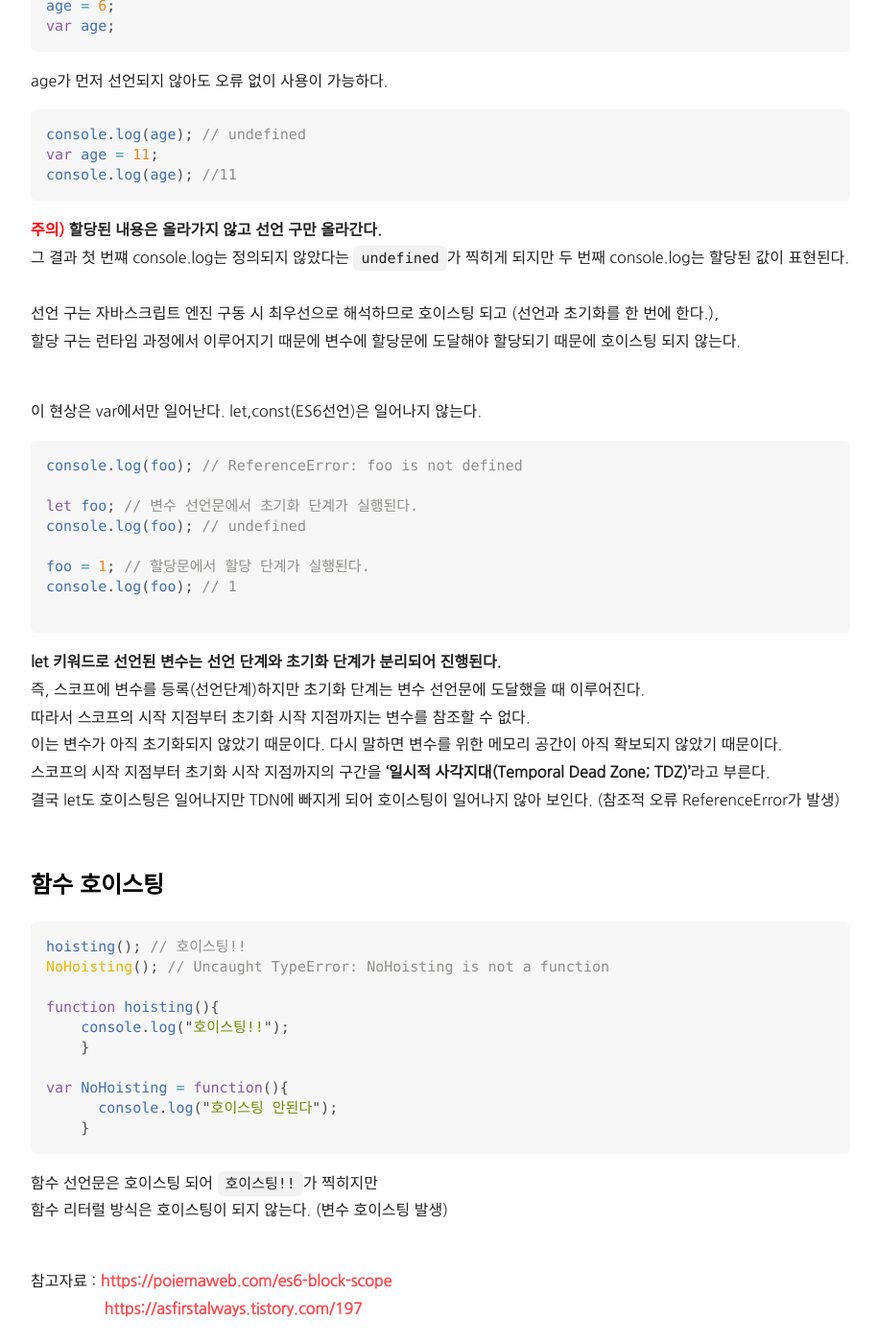
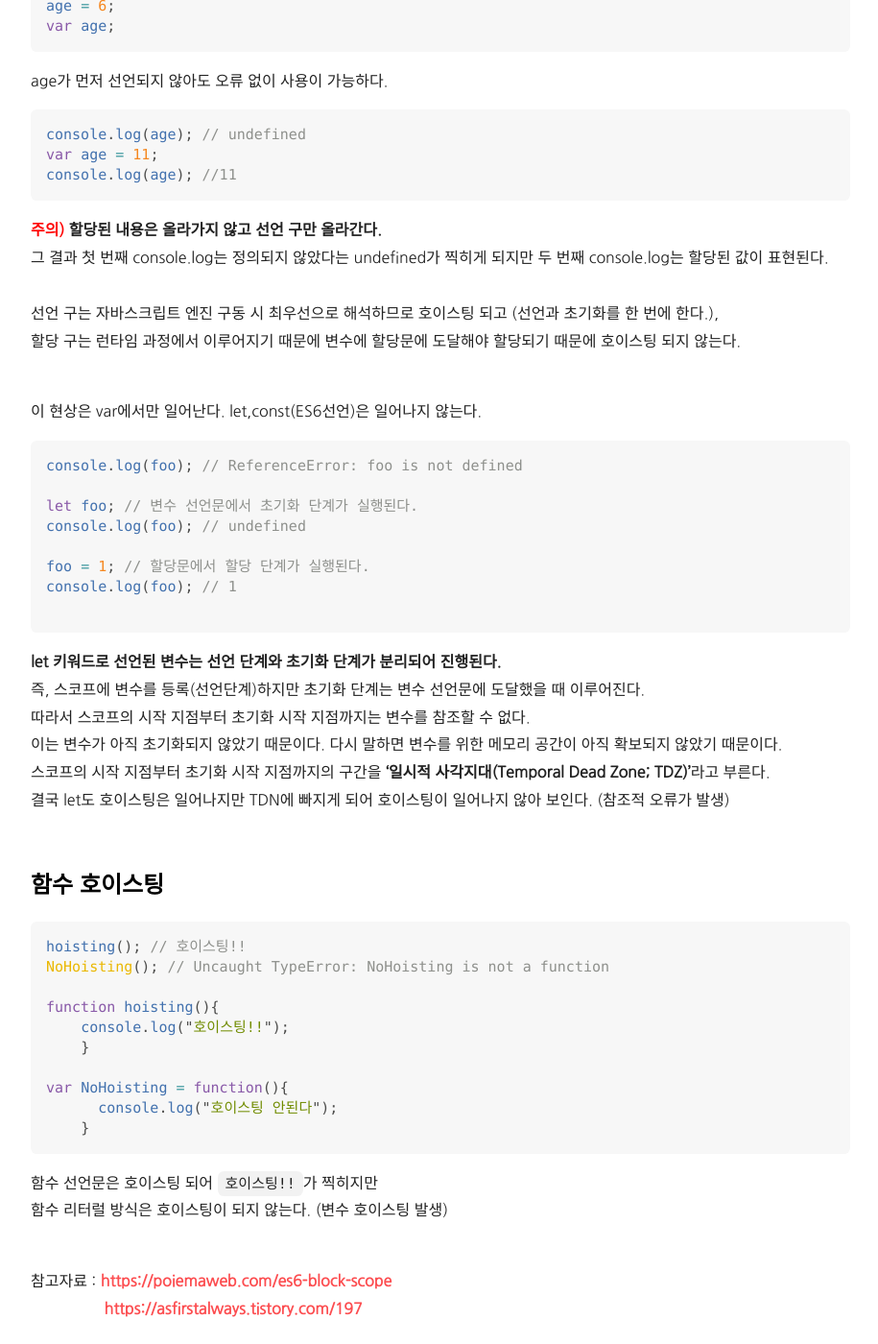
Before and after one commit to hhyemi/hhyemi.github.io, a Jekyll site: the page built from _posts/2020-10-27-10272215.md, in a window 1280 px wide and 1400 px high, scrolled down 566 px. Shown: the whole window at 96% size, without its empty margins (181-1096 px from the left). Built offline with Jekyll 4.4.1, drawn with Linux system fonts in a browser that asks for light colours; nearby versions of some CDN libraries; comment, search, counter and statistics services are not loaded.

Commit message:
no message

`````diff
--- a/_posts/2020-10-27-10272215.md
+++ b/_posts/2020-10-27-10272215.md
@@ -27,7 +27,7 @@ console.log(age); //11
 ````
 
 <b><font color="red">주의)</font> 할당된 내용은 올라가지 않고 선언 구만 올라간다.</b> <br/>
-그 결과 첫 번쨰 console.log는 정의되지 않았다는 ```undefined```가 찍히게 되지만 두 번째 console.log는 할당된 값이 표현된다.<br/>
+그 결과 첫 번째 console.log는 정의되지 않았다는 undefined가 찍히게 되지만 두 번째 console.log는 할당된 값이 표현된다.<br/>
 <br/>
 선언 구는 자바스크립트 엔진 구동 시 최우선으로 해석하므로 호이스팅 되고 (선언과 초기화를 한 번에 한다.),<br/>
 할당 구는 런타임 과정에서 이루어지기 때문에 변수에 할당문에 도달해야 할당되기 때문에 호이스팅 되지 않는다.<br/>
@@ -51,7 +51,7 @@ console.log(foo); // 1
 따라서 스코프의 시작 지점부터 초기화 시작 지점까지는 변수를 참조할 수 없다.<br/>
 이는 변수가 아직 초기화되지 않았기 때문이다. 다시 말하면 변수를 위한 메모리 공간이 아직 확보되지 않았기 때문이다.<br/>
 스코프의 시작 지점부터 초기화 시작 지점까지의 구간을 <b>‘일시적 사각지대(Temporal Dead Zone; TDZ)’</b>라고 부른다.<br/>
-결국 let도 호이스팅은 일어나지만 TDN에 빠지게 되어 호이스팅이 일어나지 않아 보인다. (참조적 오류 ReferenceError가 발생)<br/>
+결국 let도 호이스팅은 일어나지만 TDN에 빠지게 되어 호이스팅이 일어나지 않아 보인다. (참조적 오류가 발생)<br/>
 <br/>
 
 ### 함수 호이스팅
`````
